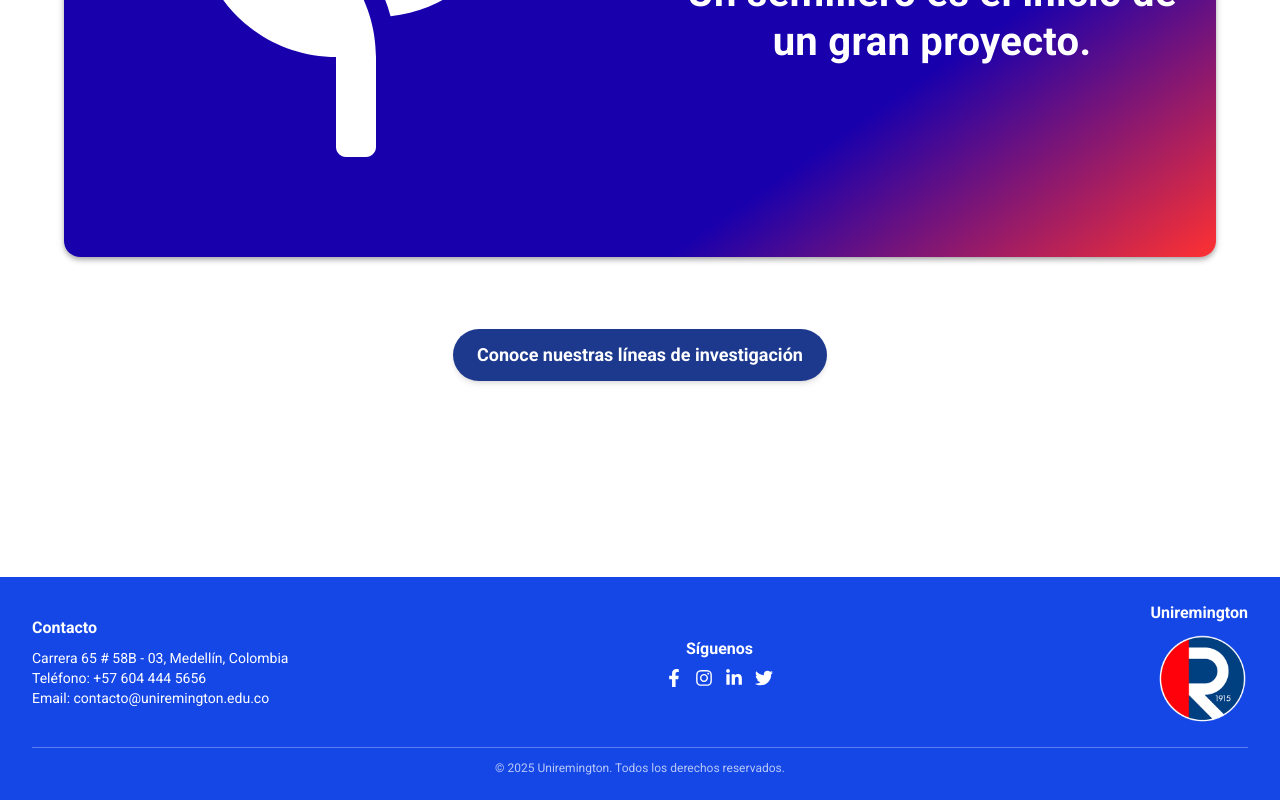
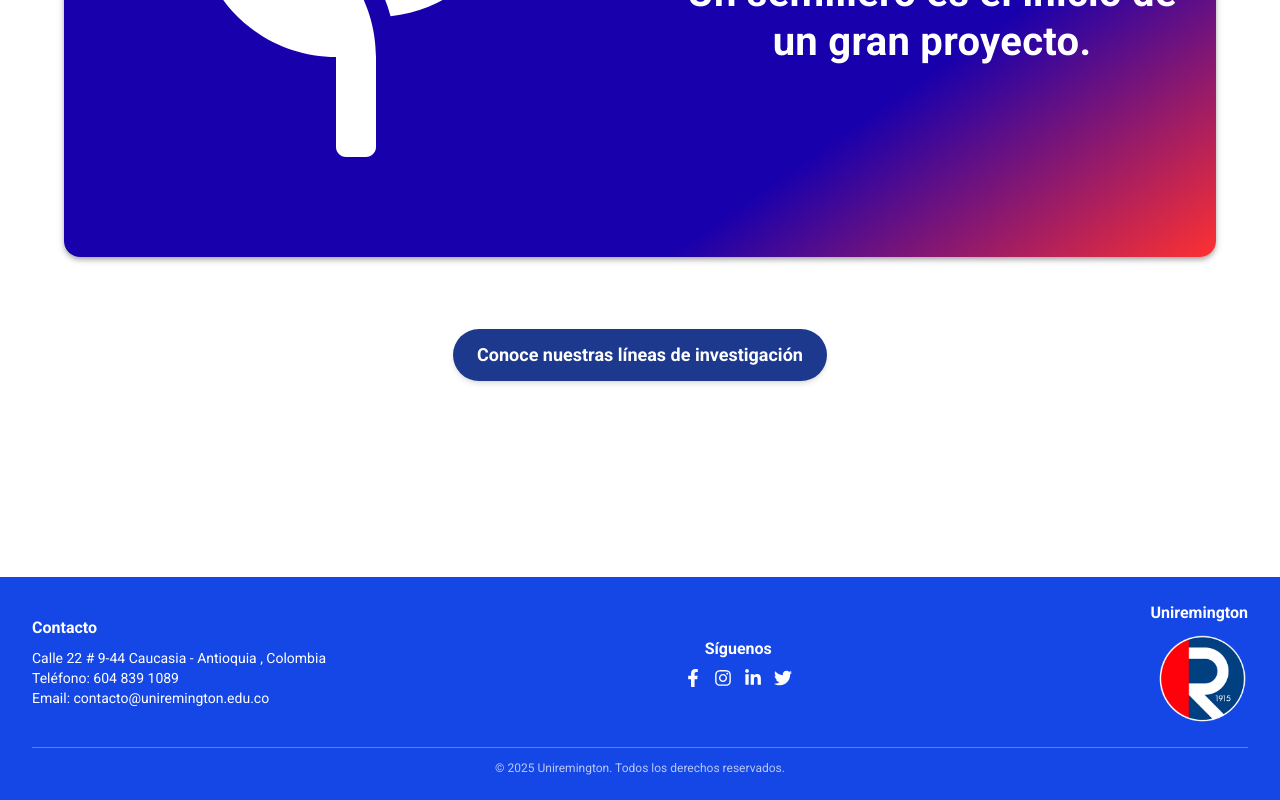
Before and after one commit to LeviTorresx/Semillero-Uniremington, a Next.js app: page / in a window 1280 px wide. Shown: the part 327-1127 px from the top of the page. Built offline with nearby package versions, Linux system fonts and the light colour scheme.

Commit message:
Update the contact information in the footer and improve the project creation form with an automatic area identifier field.

```diff
--- a/src/app/(pages)/(private)/member/create-project/page.tsx
+++ b/src/app/(pages)/(private)/member/create-project/page.tsx
@@ -84,7 +84,7 @@ export default function CreateProjectPage() {
       MySwal.fire("¡Éxito!", "Proyecto creado con éxito", "success");
       console.log("Proyecto creado:", projectToStore);
 
-      // 👉 Reseteamos el formulario
+
       setNewProject(initialState);
     } catch (error) {
       MySwal.fire("Error", "No se pudo crear el proyecto", "error");
--- a/src/app/components/footer/Footer.tsx
+++ b/src/app/components/footer/Footer.tsx
@@ -17,8 +17,8 @@ const Footer = () => {
           {/* Datos de contacto */}
           <div className="text-center md:text-left">
             <h3 className="text-base font-semibold mb-2">Contacto</h3>
-            <p className="text-sm">Carrera 65 # 58B - 03, Medellín, Colombia</p>
-            <p className="text-sm">Teléfono: +57 604 444 5656</p>
+            <p className="text-sm">Calle 22 # 9-44  Caucasia - Antioquia , Colombia</p>
+            <p className="text-sm">Teléfono: 604 839 1089</p>
             <p className="text-sm">Email: contacto@uniremington.edu.co</p>
           </div>
 
--- a/src/app/components/projects/ProjectForm.tsx
+++ b/src/app/components/projects/ProjectForm.tsx
@@ -121,11 +121,23 @@ export default function ProjectForm({
           >
             <option value="">Seleccione un área</option>
             {selectedArea?.topics.map((topic) => (
-              <option key={topic.identifer} value={topic.identifer}>
+              <option key={topic.identifer} value={topic.name}>
                 {topic.name}
               </option>
             ))}
           </select>
+        </div>
+
+        {/* IdentiferArea (relleno automáticamente) */}
+        <div className="col-span-1">
+          <label className="block font-semibold mb-1">Identificador de Área</label>
+          <input
+            type="text"
+            name="identiferArea"
+            value={formData.researchTopic} // aquí usamos el identifer del topic seleccionado
+            readOnly
+            className="w-full border rounded-lg p-2 bg-gray-100 text-gray-700"
+          />
         </div>
 
         {/* Año */}
```
